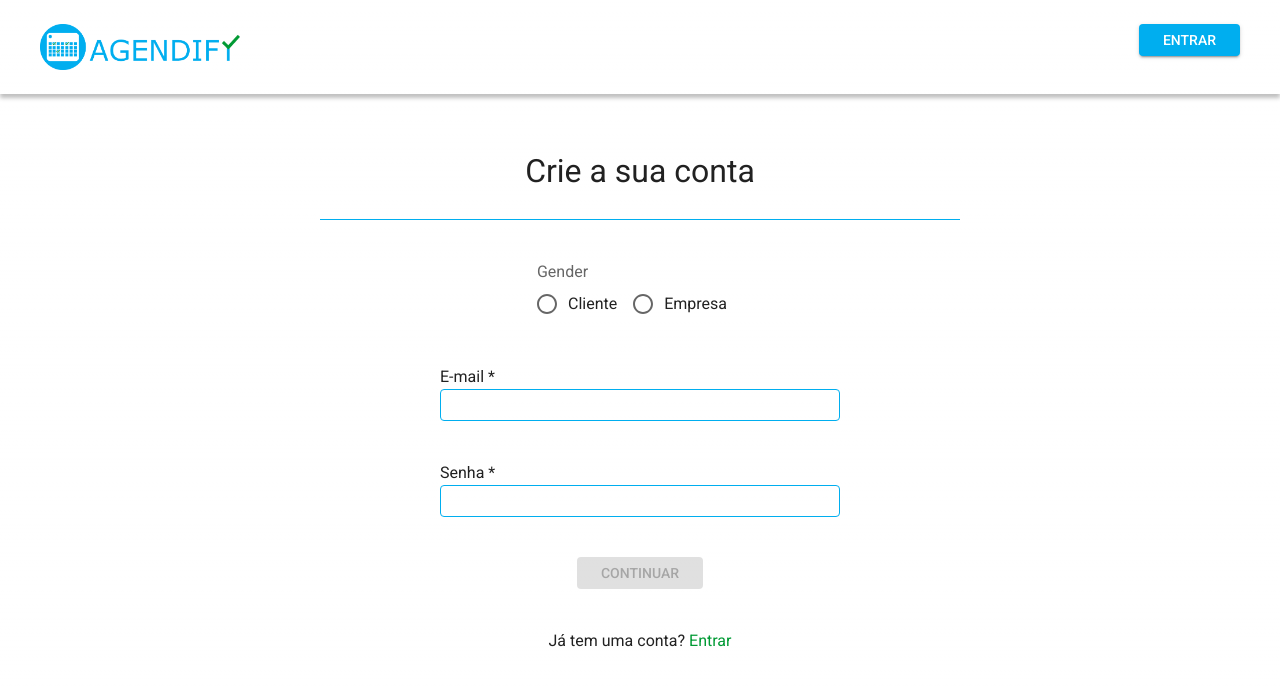
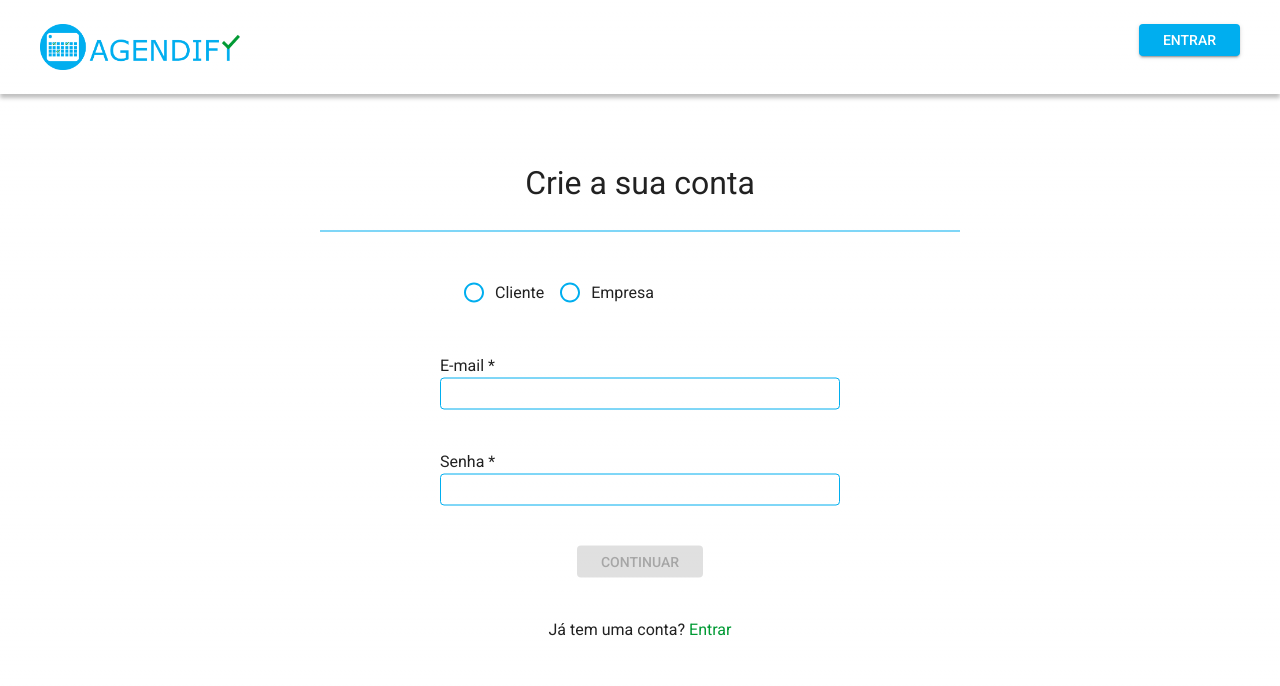
Before and after one commit to julia-bindi/agendify, a Next.js app in the folder agendify/: page /register in a window 1280 px wide. Shown: the top 686 px of the page. Built offline with nearby package versions, Linux system fonts and the light colour scheme.

Commit message:
Add disabled tooltips and style Radio buttons

```diff
--- a/agendify/src/app/register/page.tsx
+++ b/agendify/src/app/register/page.tsx
@@ -3,14 +3,15 @@ import useHttp from "@/hooks/useHttp";
 import {
     Box,
     Button,
+    Checkbox,
     Container,
     FormControl,
     FormControlLabel,
-    FormLabel,
     Link,
     Radio,
     RadioGroup,
     TextField,
+    Tooltip,
     Typography,
 } from "@mui/material";
 import { useState } from "react";
@@ -50,42 +51,20 @@ export default function Register() {
             >
                 Crie a sua conta
             </Typography>
-            {/* <FormControl
-                required
-                error={!client && !company}
-                component="fieldset"
-                variant="standard"
+            <Container
+                sx={{
+                    width: 400,
+                    display: "flex",
+                    flexDirection: "column",
+                    alignItems: "center",
+                    rowGap: "40px",
+                }}
             >
-                <FormLabel component="legend">Selecione uma opção</FormLabel>
-                <FormGroup>
-                    <FormControlLabel
-                        label="Cliente"
-                        control={
-                            <Checkbox
-                                checked={client}
-                                onChange={(event) => {
-                                    setClient(event.target.checked);
+                <FormControl
+                    sx={{
+                        alignSelf: "flex-start",
                     }}
-                            />
-                        }
-                    />
-                    <FormControlLabel
-                        label="Empresa"
-                        control={
-                            <Checkbox
-                                checked={company}
-                                onChange={(event) => {
-                                    setCompany(event.target.checked);
-                                }}
-                            />
-                        }
-                    />
-                </FormGroup>
-            </FormControl> */}
-            <FormControl>
-                <FormLabel id="demo-row-radio-buttons-group-label">
-                    Gender
-                </FormLabel>
+                >
                     <RadioGroup
                         row
                         aria-labelledby="demo-row-radio-buttons-group-label"
@@ -119,6 +98,11 @@ export default function Register() {
                         onChange={(event) => setPassword(event.target.value)}
                     />
                 </Box>
+                <Tooltip
+                    title={'Campo obrigatório vazio ou preenchido incorretamente'}
+                    placement={'top'}
+                >
+                    <span /* Needed for tooltip on disabled Button*/>
                         <Button
                             variant="contained"
                             href="#"
@@ -127,6 +111,8 @@ export default function Register() {
                         >
                             Continuar
                         </Button>
+                    </span>
+                </Tooltip>
                 <Typography>
                     Já tem uma conta?{" "}
                     <Link href="/login" color="secondary" underline="hover">
@@ -134,5 +120,6 @@ export default function Register() {
                     </Link>
                 </Typography>
             </Container>
+        </Container>
     );
 }
--- a/agendify/src/components/ThemeRegistry/theme.ts
+++ b/agendify/src/components/ThemeRegistry/theme.ts
@@ -15,6 +15,7 @@ const cores = {
     dark: "#0599D1",
     contrastText: "#FFFFFF",
     background: '#00AEEF0F',
+    text: '#000000'
   },
   secondary: {
     main: "#009A34",
@@ -69,6 +70,32 @@ const theme = createTheme({
         },
       },
     },
+    MuiTooltip: {
+      styleOverrides: {
+        tooltip: {
+          borderRadius: '8px',
+          border: '1px solid ' + cores.primary.main,
+          backgroundColor: cores.primary.contrastText,
+          color: cores.primary.text,
+          maxWidth: 200,
+          textAlign: 'center'
+        }
+      }
+    },
+    MuiCheckbox: {
+      styleOverrides: {
+        colorPrimary: {
+          color: cores.primary.main
+        }
+      }
+    },
+    MuiRadio: {
+      styleOverrides: {
+        colorPrimary: {
+          color: cores.primary.main
+        }
+      }
+    }
   },
 });
 
```
Also changed, not shown: agendify/src/app/login/page.tsx (+11 -1 lines). Lines whose indentation alone changed are shown as unchanged.
